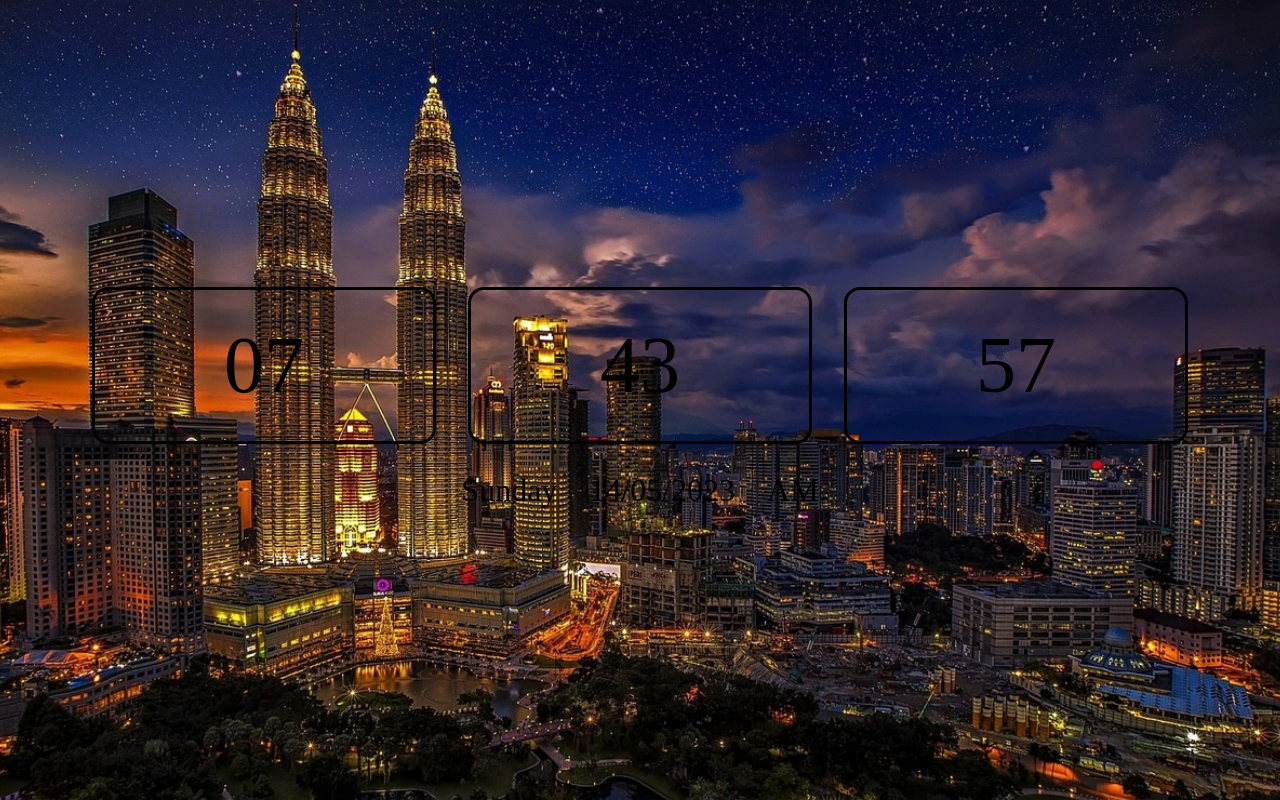
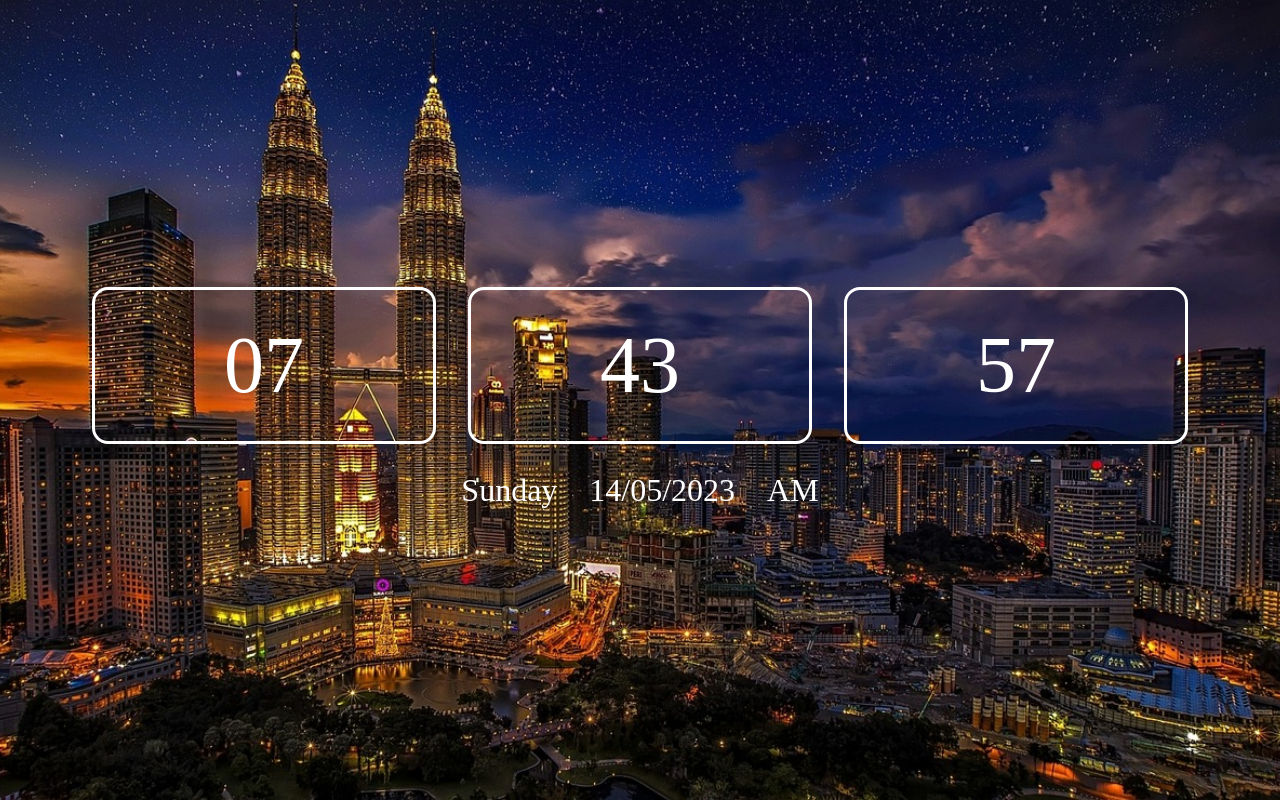
Before and after one commit to Vishal3031/clock, a plain HTML site: page index.html in a window 1280 px wide. Drawn offline with Linux system fonts and the light colour scheme.

Commit message:
index.css

```diff
--- a/index.css
+++ b/index.css
@@ -2,7 +2,7 @@
     padding: 0;
     margin:0;
     /* background-color: rgb(255, 255, 255); */
-    color: rgb(0, 0, 0);
+    color: rgb(255, 255, 255);
 }
 
 #BOX{
@@ -45,7 +45,7 @@
 .vihaan{
     height: 90%;
     width: 35%;
-    border: 0.2rem solid rgb(0, 0, 0);
+    border: 0.2rem solid rgb(255, 255, 255);
     border-radius: 1rem ;
     margin: 1rem;
     display: flex;
```
